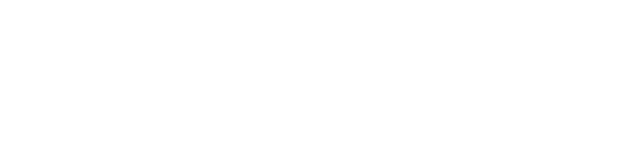
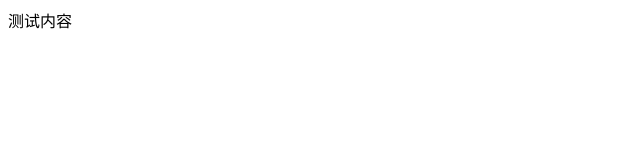
Before and after one commit to zhinanai/zhinanai.github.io, a plain HTML site: page index.html in a window 1280 px wide. Shown: the whole page, without its empty margins (0-640 px from the left). Drawn offline with Linux system fonts and the light colour scheme.

Commit message:
Update index.html

```diff
--- a/index.html
+++ b/index.html
@@ -2,4 +2,7 @@
 <head>
 <title>你好</title>
 </head>
+  <body>
+  测试内容
+  </body>
 </html>
```
